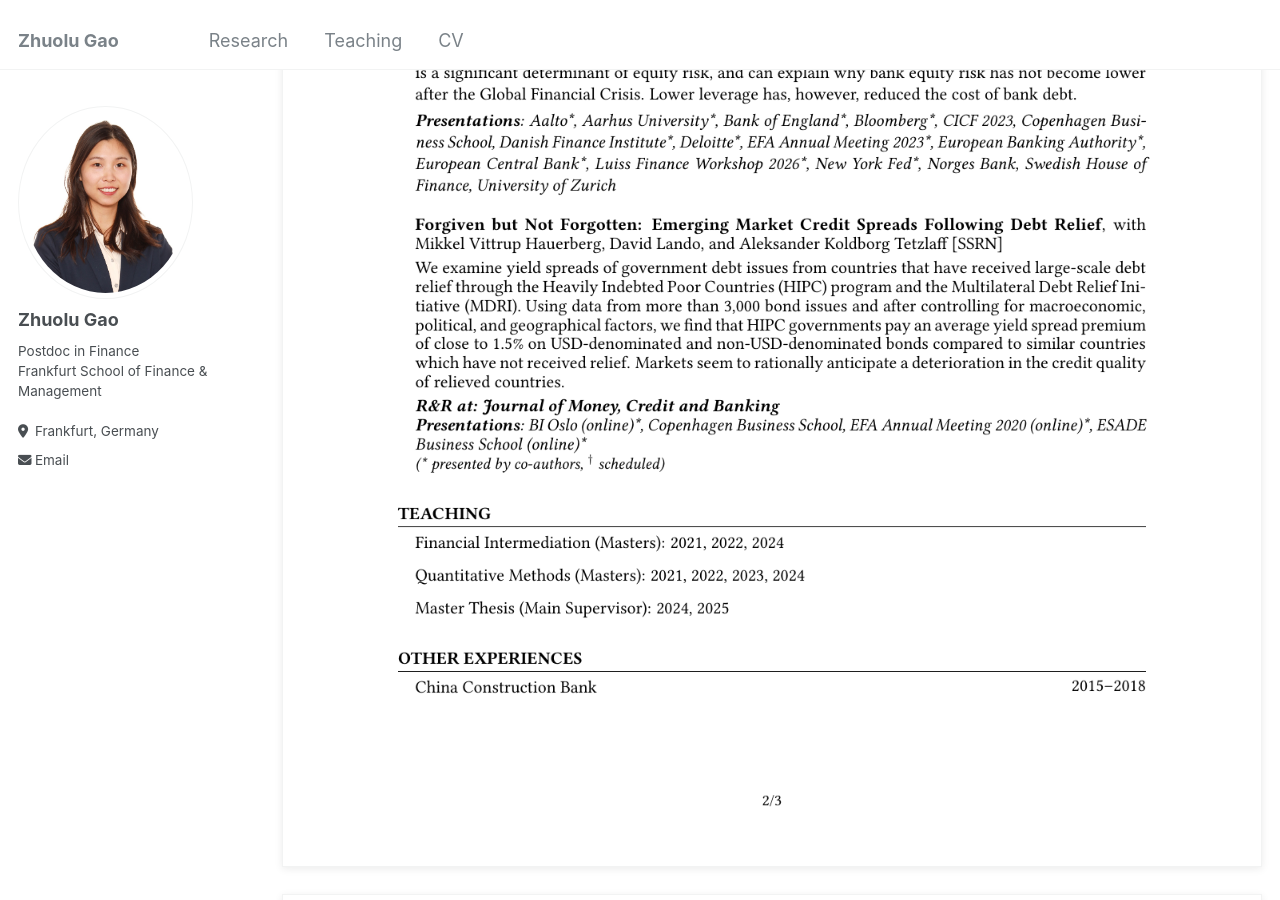
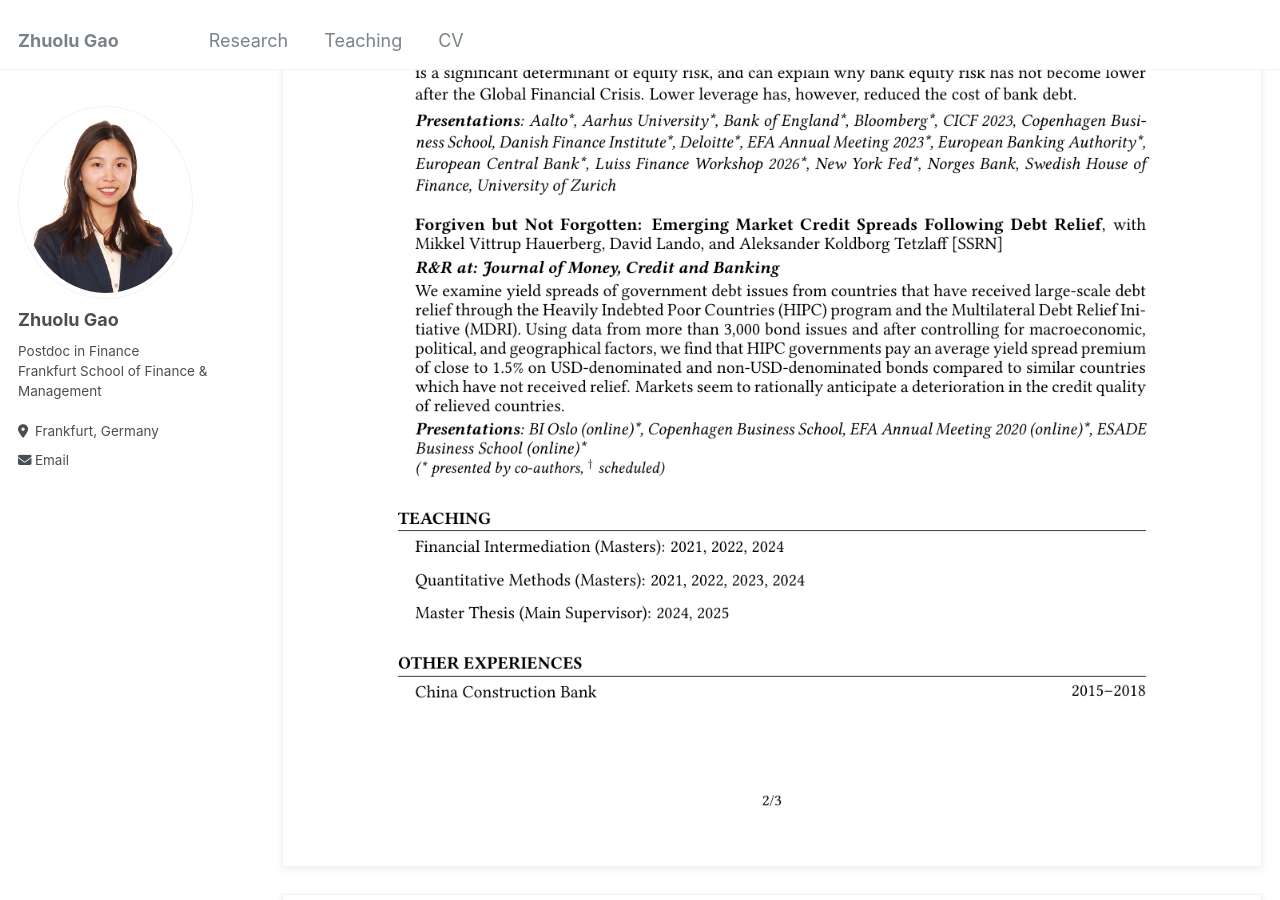
Before and after one commit to zhuolugao/zhuolugao.github.io, a Jekyll site: the page built from _pages/cv.md, in a window 1280 px wide and 900 px high, scrolled down 1899 px. Built offline with Jekyll 4.4.1, drawn with Linux system fonts in a browser that asks for light colours.

Commit message:
Move R&R status above abstract

```diff
--- a/_pages/cv.md
+++ b/_pages/cv.md
@@ -9,10 +9,10 @@ redirect_from:
 
 {% include base_path %}
 
-[Download my CV (PDF)](/files/CV_ZhuoluGao.pdf?v=20261004-3)
+[Download my CV (PDF)](/files/CV_ZhuoluGao.pdf?v=20261004-4)
 
 <div class="cv-pages" aria-label="Curriculum Vitae">
-  <img class="cv-page" src="{{ site.baseurl }}/files/CV_ZhuoluGao-page-1.png?v=20261004-3" alt="Zhuolu Gao CV, page 1">
-  <img class="cv-page" src="{{ site.baseurl }}/files/CV_ZhuoluGao-page-2.png?v=20261004-3" alt="Zhuolu Gao CV, page 2" loading="lazy">
-  <img class="cv-page" src="{{ site.baseurl }}/files/CV_ZhuoluGao-page-3.png?v=20261004-3" alt="Zhuolu Gao CV, page 3" loading="lazy">
+  <img class="cv-page" src="{{ site.baseurl }}/files/CV_ZhuoluGao-page-1.png?v=20261004-4" alt="Zhuolu Gao CV, page 1">
+  <img class="cv-page" src="{{ site.baseurl }}/files/CV_ZhuoluGao-page-2.png?v=20261004-4" alt="Zhuolu Gao CV, page 2" loading="lazy">
+  <img class="cv-page" src="{{ site.baseurl }}/files/CV_ZhuoluGao-page-3.png?v=20261004-4" alt="Zhuolu Gao CV, page 3" loading="lazy">
 </div>
```
Also changed, not shown: _includes/working_papers.md (+2 -2 lines), _pages/about.md (+1 -1 lines), files/CV_ZhuoluGao-page-2.png, 1 other file.
